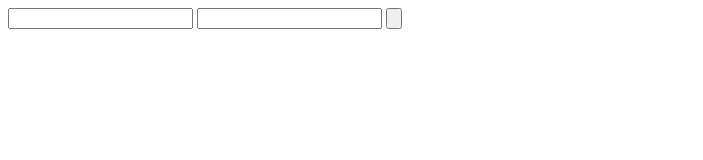
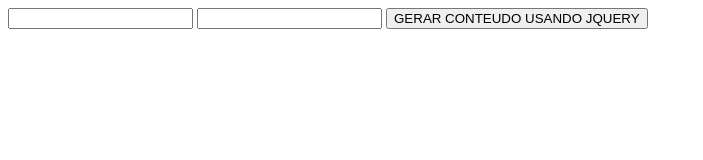
Before and after one commit to MarcusViniciusBR/pagina-usando-jquery, a plain HTML site: page JQUERY 001/index.html in a window 1280 px wide. Shown: the whole page, without its empty margins (0-703 px from the left). Drawn offline with nearby package versions, Linux system fonts and the light colour scheme.

Commit message:
Correção

```diff
--- a/JQUERY 001/index.html
+++ b/JQUERY 001/index.html
@@ -9,7 +9,7 @@
 <body>
     <input type="text" id="conteudo">
     <input type="text" id="conteudo-texto">
-    <input type="button" id="btn">
+    <input type="button" id="btn" value="GERAR CONTEUDO USANDO JQUERY">
     <script>
         jQuery(document).ready(function() {
             jQuery('#btn').click(function() {
```
